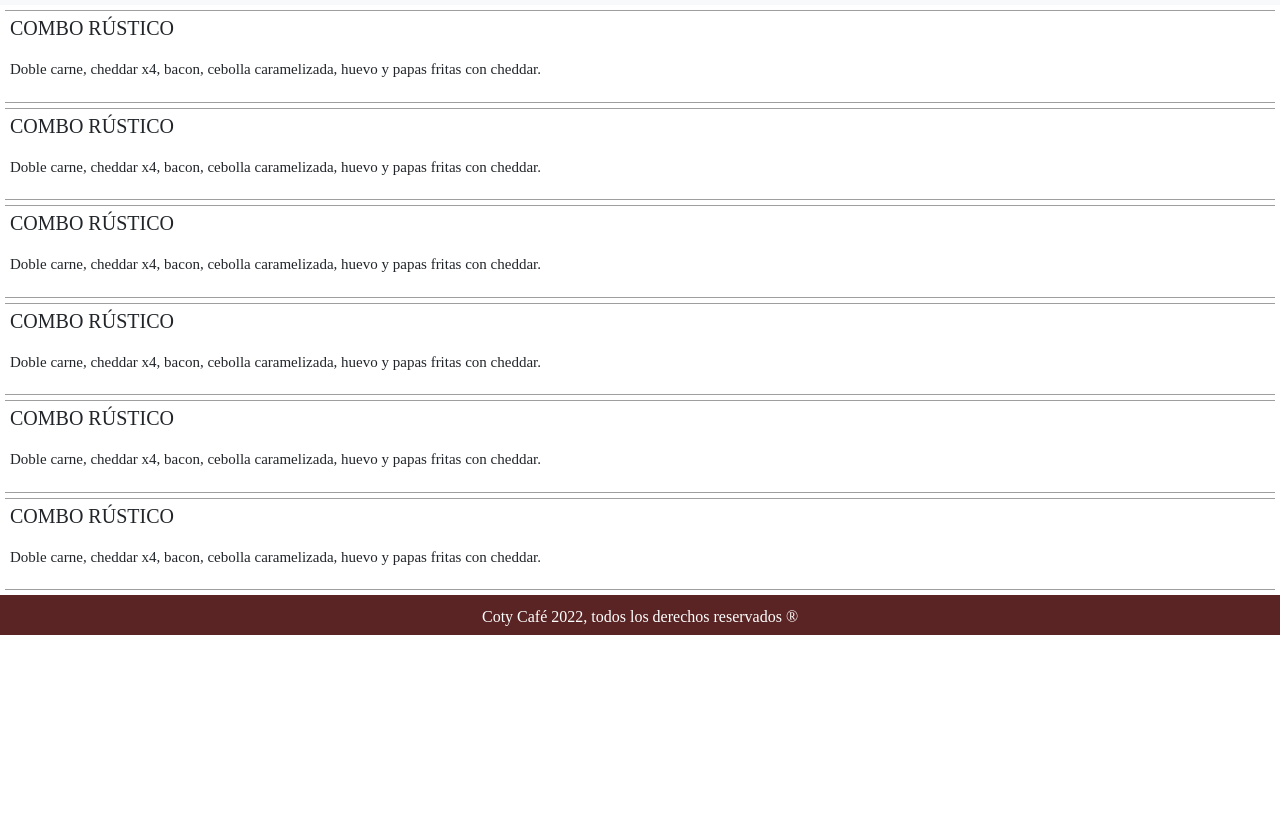
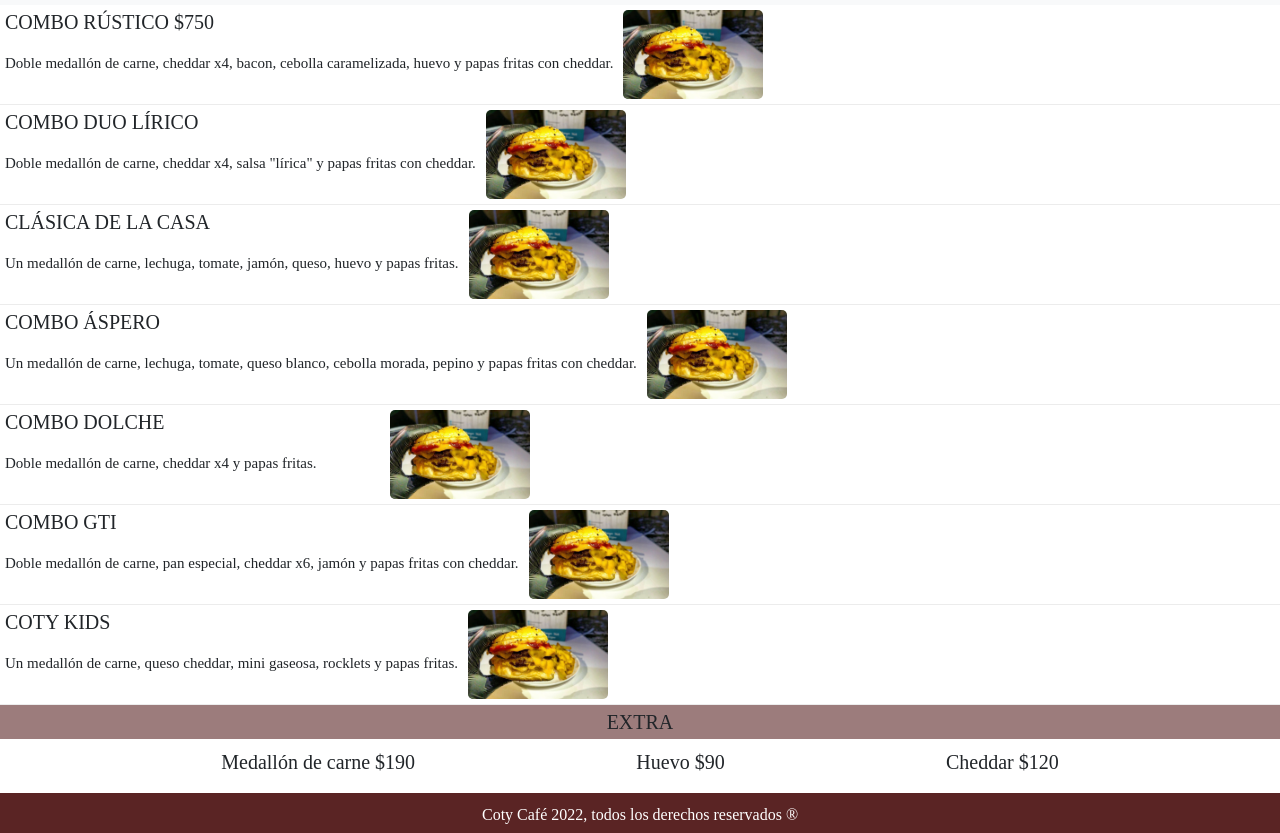
Before and after one commit to crissegura/coyycafe.crissegura.github.io, a plain HTML site: page pages/hamburguesas.html in a window 1280 px wide. Shown: the part 51-884 px from the top of the page. Before the commit the page ends 800 px from the top, so only its background shows below. Drawn offline with nearby package versions, Linux system fonts and the light colour scheme.

Commit message:
seagregaron hamburguesas y footer

```diff
--- a/pages/hamburguesas.html
+++ b/pages/hamburguesas.html
@@ -46,31 +46,63 @@
     <main>
       <section class="combosHamburguesas">
           <div>
-            <h3>COMBO RÚSTICO</h3>
-            <p>Doble carne, cheddar x4, bacon, cebolla caramelizada, huevo y papas fritas con cheddar.</p>
+            <div class="h3Yp">
+              <h3>COMBO RÚSTICO $750</h3>
+              <p>Doble medallón de carne, cheddar x4, bacon, cebolla caramelizada, huevo y papas fritas con cheddar.</p>
+            </div>
+            <img src="../assets/img/burga.jpeg" alt="">
           </div>
           <div>
-            <h3>COMBO RÚSTICO</h3>
-            <p>Doble carne, cheddar x4, bacon, cebolla caramelizada, huevo y papas fritas con cheddar.</p>
+            <div class="h3Yp">
+              <h3>COMBO DUO LÍRICO</h3>
+              <p>Doble medallón de carne, cheddar x4, salsa "lírica" y papas fritas con cheddar.</p>
+            </div>
+            <img src="../assets/img/burga.jpeg" alt="">
           </div>
           <div>
-            <h3>COMBO RÚSTICO</h3>
-            <p>Doble carne, cheddar x4, bacon, cebolla caramelizada, huevo y papas fritas con cheddar.</p>
+            <div class="h3Yp">
+              <h3>CLÁSICA DE LA CASA</h3>
+              <p>Un medallón de carne, lechuga, tomate, jamón, queso, huevo y papas fritas.</p>
+            </div>
+            <img src="../assets/img/burga.jpeg" alt="">
           </div>
           <div>
-            <h3>COMBO RÚSTICO</h3>
-            <p>Doble carne, cheddar x4, bacon, cebolla caramelizada, huevo y papas fritas con cheddar.</p>
+            <div class="h3Yp">
+              <h3>COMBO ÁSPERO</h3>
+              <p>Un medallón de carne, lechuga, tomate, queso blanco, cebolla morada, pepino y papas fritas con cheddar. </p>
+            </div>
+            <img src="../assets/img/burga.jpeg" alt="">
           </div>
           <div>
-            <h3>COMBO RÚSTICO</h3>
-            <p>Doble carne, cheddar x4, bacon, cebolla caramelizada, huevo y papas fritas con cheddar.</p>
+            <div class="h3Yp">
+              <h3>COMBO DOLCHE</h3>
+              <p>Doble medallón de carne, cheddar x4 y papas fritas.</p>
+            </div>
+            <img src="../assets/img/burga.jpeg" alt="">
           </div>
           <div>
-            <h3>COMBO RÚSTICO</h3>
-            <p>Doble carne, cheddar x4, bacon, cebolla caramelizada, huevo y papas fritas con cheddar.</p>
+            <div class="h3Yp">
+              <h3>COMBO GTI</h3>
+              <p>Doble medallón de carne, pan especial, cheddar x6, jamón y papas fritas con cheddar.</p>
+            </div>
+            <img src="../assets/img/burga.jpeg" alt="">
+          </div>
+          <div>
+            <div class="h3Yp">
+              <h3>COTY KIDS</h3>
+              <p>Un medallón de carne, queso cheddar, mini gaseosa, rocklets y papas fritas.</p>
+            </div>
+            <img src="../assets/img/burga.jpeg" alt="">
           </div>
       </section>
-
+      <section class="adicionales">
+          <h3 class="ad">EXTRA</h3>
+          <div>
+            <p>Medallón de carne $190</p>
+            <p>Huevo $90</p>
+            <p>Cheddar $120</p>
+          </div>
+      </section>
     </main>
     <footer class="footer">
       <p>Coty Café 2022, todos los derechos reservados ®</p>
--- a/scss/_hamburguesas.scss
+++ b/scss/_hamburguesas.scss
@@ -1,15 +1,40 @@
 .combosHamburguesas{
     div{
-        border-top: solid rgb(158, 158, 158) 1px;
-        border-bottom: solid rgb(158, 158, 158) 1px;
-        margin: 5px;
-        h3{
-            font-size: 20px;
-            padding: 5px;
+        border-bottom: solid rgb(236, 236, 236) 1px;
+        display: flex;
+        min-height: 100px;
+        max-height: 100px;
+        .h3Yp{
+            display: block;
+            h3{
+                padding: 5px;
+                font-size: 20px;
+            }
+            p{
+                padding: 5px;
+                font-size: 15px;
+                min-width: 385px;
+            }
         }
-        p{
-            font-size: 15px;
+        img{
+            width: 150px;
+            border-radius: 10px;
             padding: 5px;
         }
     }
 }
+.adicionales{
+    .ad{
+        padding: 5px;
+        font-size: 20px;
+        text-align: center;
+        background-color: rgba(90, 36, 36, 0.596);
+    }
+    div{
+        display: flex;
+        justify-content: space-evenly;
+        p{
+            font-size: 20px;
+        }
+    }
+}
```
Also changed, not shown: css/style.css.
